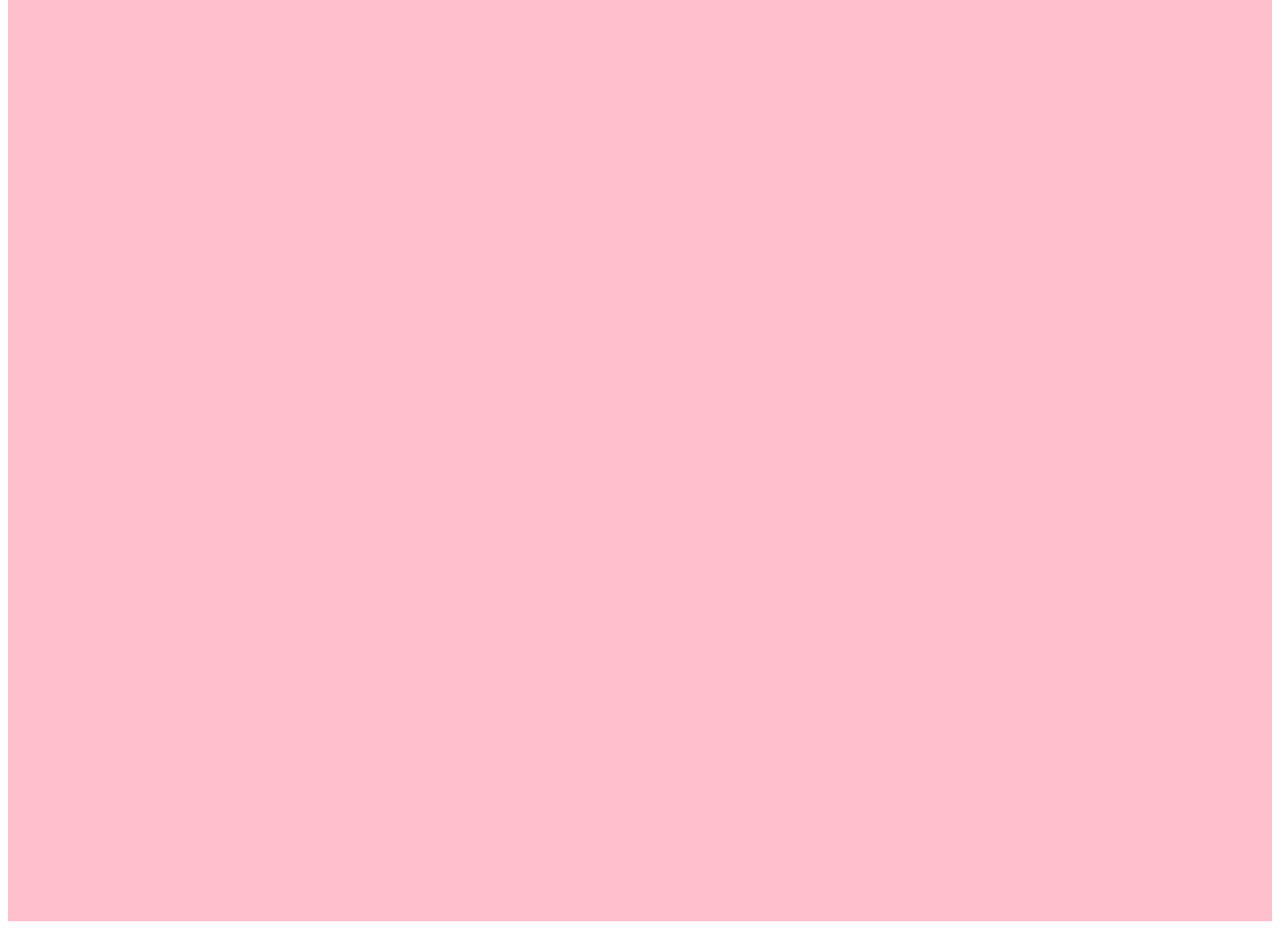
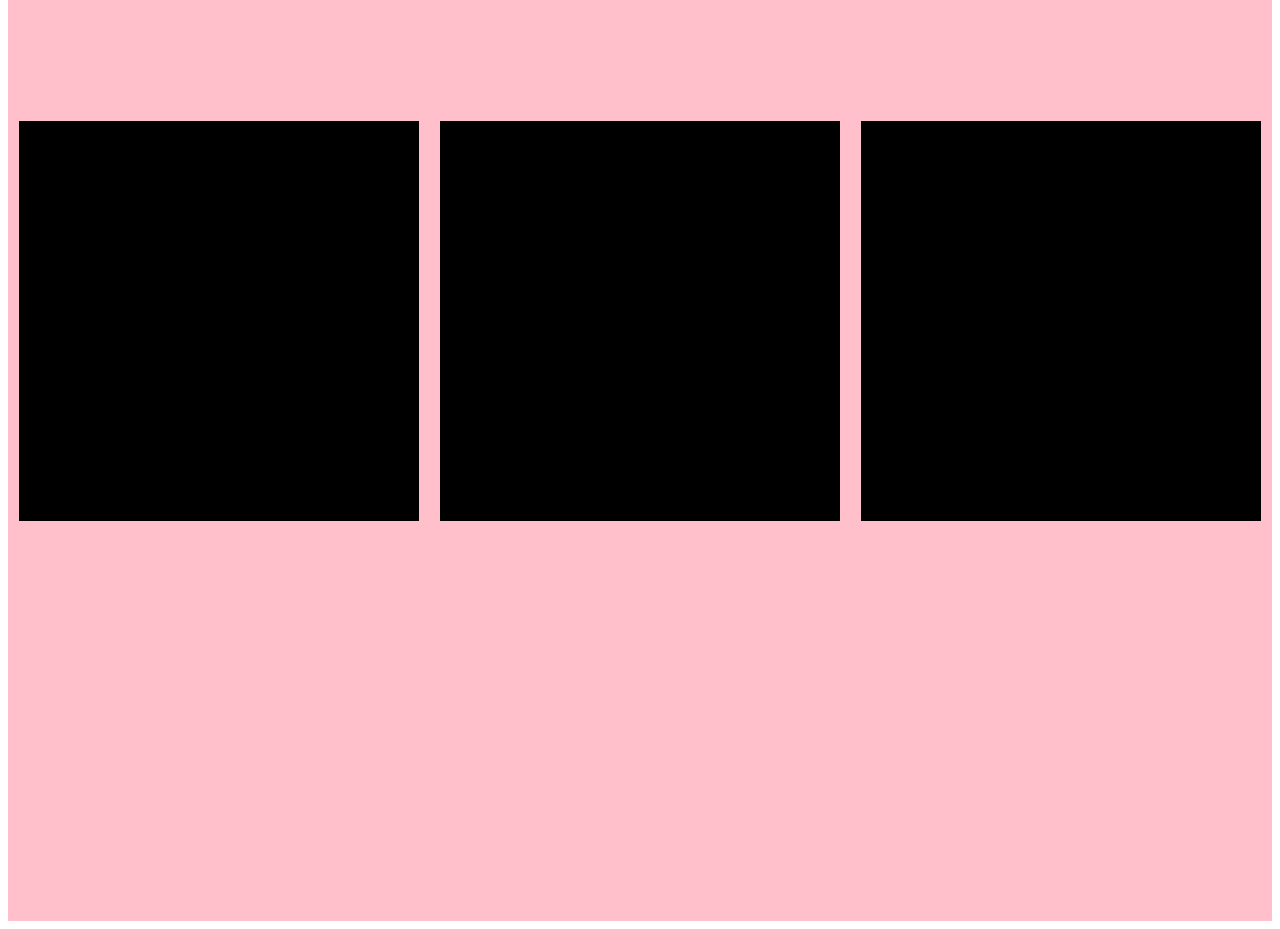
Before and after one commit to Aldonzza/scroll, a plain HTML site: page index.html in a window 1280 px wide. Shown: the part 3300-4229 px from the top of the page. Drawn offline with nearby package versions, Linux system fonts and the light colour scheme.

Commit message:
animaciones

```diff
--- a/index.html
+++ b/index.html
@@ -6,6 +6,7 @@
     <meta name="viewport" content="width=device-width, initial-scale=1.0">
     <meta http-equiv="X-UA-Compatible" content="ie=edge">
     <link rel="stylesheet" type="text/css" href="style.css">
+    <link rel="stylesheet" href="https://unpkg.com/aos@next/dist/aos.css" />
     <title>Ejercicio Scroll</title>
 </head>
 
@@ -19,8 +20,19 @@
         <div class="body">
             <div class="video" id="video"></div>
         </div>
-        <footer class="footer"></footer>
+        <footer class="footer">
+            <div class="cuadrado" data-aos="fade-right" data-aos-delay="50"></div>
+            <div class="cuadrado" data-aos="flip-up" data-aos-delay="100"></div>
+            <div class="cuadrado" data-aos="fade-left" data-aos-delay="200"></div>
+        </footer>
         <script src="script.js"></script>
+        <script src="https://unpkg.com/aos@next/dist/aos.js"></script>
+        <script>
+            AOS.init(); {
+
+
+            }
+        </script>
     </body>
 </div>
 
--- a/style.css
+++ b/style.css
@@ -41,4 +41,13 @@
     min-width: 1200px;
     min-height: 1200px;
    margin-top: 200px;
+   display: flex;
+   justify-content: space-around;
 }
+
+.cuadrado{
+    margin: auto;
+    width:400px;
+    height: 400px;
+    background-color: black;
+}
```
